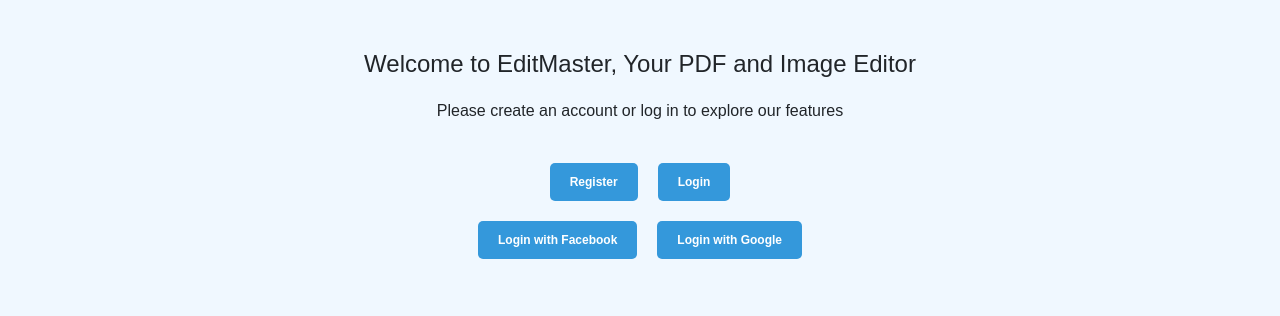
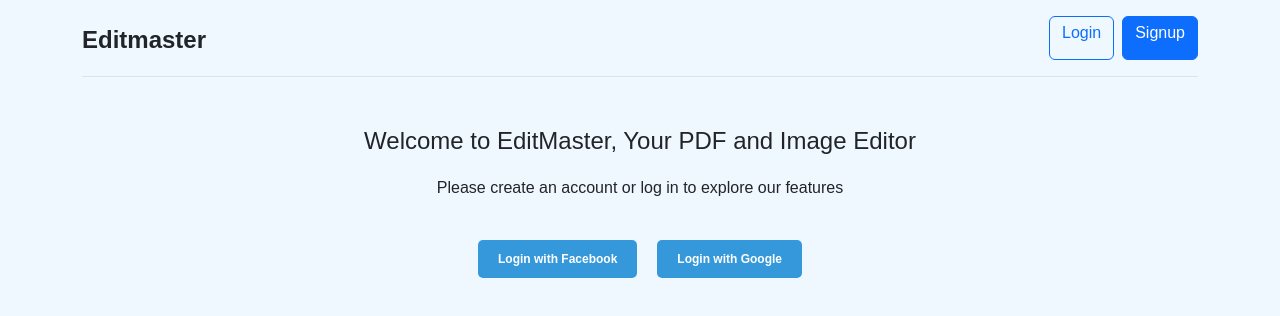
Before and after one commit to Arslanj9/Editmaster, a React (Vite) app in the folder frontend/: page / in a window 1280 px wide. Shown: the top 316 px of the page. Built offline with nearby package versions, Linux system fonts and the light colour scheme.

Commit message:
Updating UI

```diff
--- a/frontend/src/App.jsx
+++ b/frontend/src/App.jsx
@@ -7,6 +7,7 @@
 import Dashboard from './pages/Dashboard';
 import PdfViewer from './pages/PdfViewer';
 import UserList from './pages/UserList';
+import Header from './components/common/Header';
 import PDFProvider from './contexts/pdfContext'
 import './App.css'
 
@@ -18,6 +19,7 @@
       <PDFProvider>
         <Router>
           <Routes>
+
             <Route path='/' element={<Home />} />
             <Route path='/register' element={<Register />} />
             <Route path='/socialLogin' element={<SocialLogin />} />
@@ -25,10 +27,11 @@
             <Route path='/dashboard' element={<Dashboard user={user} />} />
             <Route path='/pdfViewer' element={<PdfViewer />} />
 
-            {/* Additional routes for admin and user roles */}
+            {/* ---- Additional routes for admin and user roles ---- */}
             <Route path='/dashboard/admin' element={<Dashboard user={user} isAdmin={true} />} />
             <Route path='/dashboard/user' element={<Dashboard user={user} isAdmin={false} />} />
             <Route path='/user-list' element={<UserList />} />
+
           </Routes>
         </Router>
       </PDFProvider>
--- a/frontend/src/components/common/Header.jsx
+++ b/frontend/src/components/common/Header.jsx
@@ -1,8 +1,21 @@
 import React from 'react'
+import {Link} from 'react-router-dom'
 
 const Header = () => {
   return (
-    <div>Header</div>
+    <>
+        <div className="container">
+            <header className="d-flex flex-wrap align-items-center justify-content-center justify-content-md-between py-3 mb-4 border-bottom">
+
+                <h4 className='mt-1 mb-0 fw-bold'>Editmaster</h4>
+                <div className="col-md-3 text-end">
+                    <Link to="/login" style={{height: "44px"}} className="btn btn-outline-primary pt-1 me-2">Login</Link>
+                    <Link to="/register" style={{height: "44px"}} className="btn btn-primary pt-1">Signup</Link>
+                </div>
+
+            </header>
+        </div>
+    </>
   )
 }
 
--- a/frontend/src/pages/Dashboard.jsx
+++ b/frontend/src/pages/Dashboard.jsx
@@ -1,12 +1,12 @@
 import React, { useState, useContext } from 'react';
 import { PDFContext } from '../contexts/pdfContext'
 import { useNavigate } from 'react-router-dom';
+import Header from '../components/common/Header';
 import './Dashboard.css';
 
 const Dashboard = ({ user, isAdmin }) => {
 
   const [picture, setPicture] = useState(null);
-  // const [pdf, setPdf] = useState(null);
   const navigate = useNavigate();
 
   const addPicture = (e) => {
@@ -38,6 +38,8 @@
 
 
   return (
+    <>
+    <Header />
     <div className="dashboard-container">
       <h2>Welcome to the Dashboard!</h2>
 
@@ -65,6 +67,7 @@
         </div>
       )}
     </div>
+  </>
   );
 };
 
--- a/frontend/src/pages/Home.jsx
+++ b/frontend/src/pages/Home.jsx
@@ -1,5 +1,5 @@
 import React from 'react';
-import { Link } from 'react-router-dom';
+import Header from '../components/common/Header'
 import './Home.css';
 
 const Home = () => {
@@ -16,19 +16,18 @@
 
 
   return (
+    <>
+      <Header />
       <div className="home-container">
         <h2 className="welcome-header">Welcome to EditMaster, Your PDF and Image Editor</h2>
 
         <p className="intro-text">Please create an account or log in to explore our features</p>
-      <div className="auth-links">
-        <Link to="/register" className="auth-link">Register</Link>
-        <Link to="/login" className="auth-link">Login</Link>
-      </div>
         <div className='auth-links'>
           <button className="auth-link" onClick={handleFacebookLogin}>Login with Facebook</button>
           <button className="auth-link" onClick={handleGoogleLogin}>Login with Google</button>
         </div>
       </div>
+    </>
   );
 };
 
```
Lines whose indentation alone changed are shown as unchanged.
